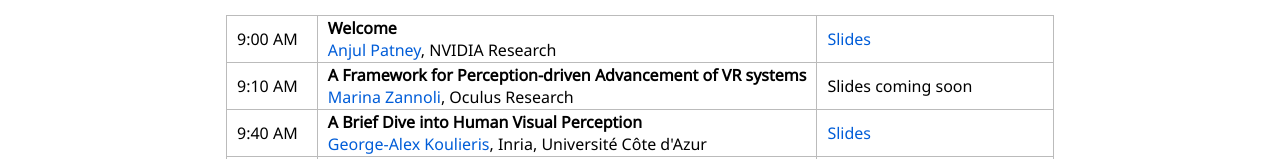
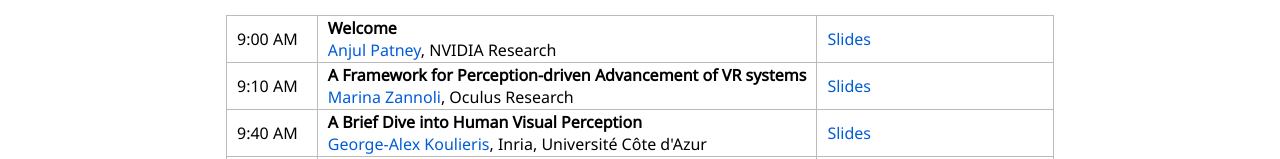
Before and after one commit to vrperception/sig2017, a plain HTML site: page index.html in a window 1280 px wide. Shown: the part 983-1142 px from the top of the page. Drawn offline with Linux system fonts and the light colour scheme.

Commit message:
added marina zannoli's slides

```diff
--- a/index.html
+++ b/index.html
@@ -47,7 +47,7 @@
 
             <tr><td> 9:10 AM</td> <td><b>A Framework for Perception-driven Advancement of VR systems </b><br>
             <a href="https://sites.google.com/site/marinazannoli/">Marina Zannoli</a>, Oculus Research</td>
-            <td>Slides coming soon</a></td></tr>
+            <td><a href="https://drive.google.com/file/d/0B6eg_ib7k4PoUmE5cXpKOG9ER1E/view?usp=sharing">Slides</a></td></tr>
 
             <tr><td> 9:40 AM</td> <td><b>A Brief Dive into Human Visual Perception </b><br>
             <a href="https://koulieris.com/">George-Alex Koulieris</a>, Inria, Université Côte d'Azur</td>
```
